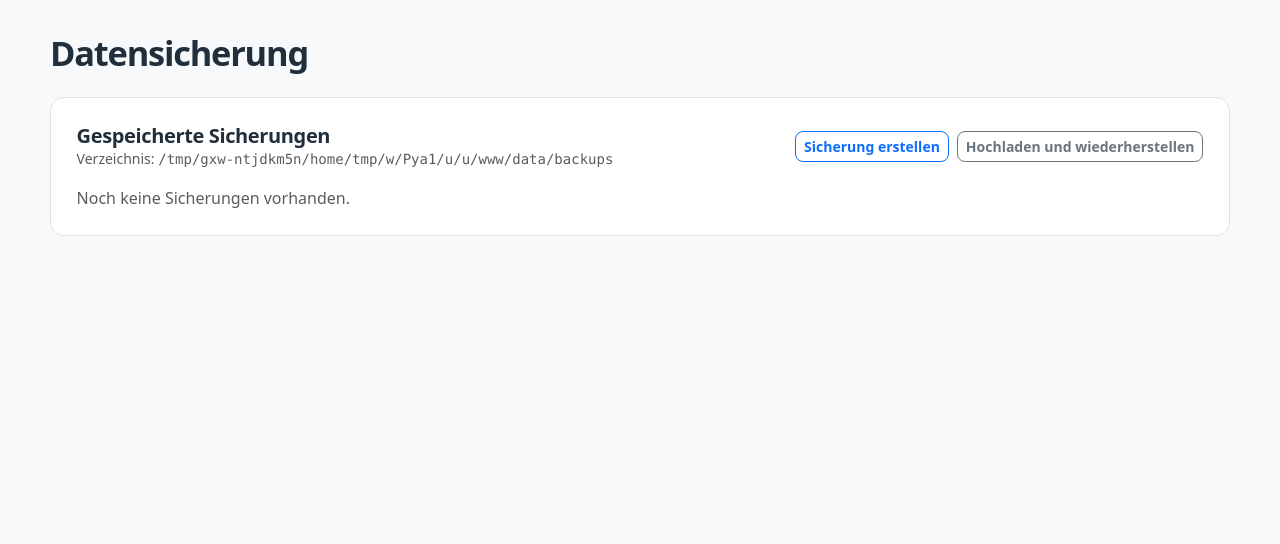
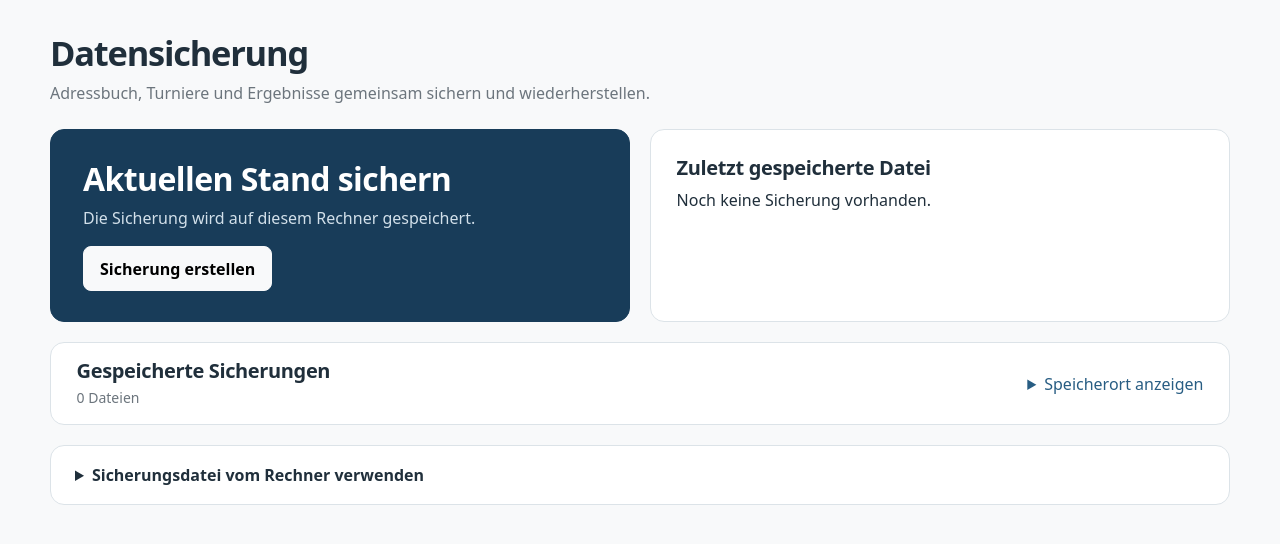
Before and after one commit to dieter6605/SchafkopfTurnier, a Flask app: page /datensicherung in a window 1280 px wide. Shown: the part 79-623 px from the top of the page. Run offline with Flask 3, Linux system fonts and the light colour scheme; some libraries are stand-ins or nearby versions.

Commit message:
Datensicherung mit Dateiverwaltung und Wiederherstellungswarnung gestalten

```diff
--- a/app/routes/home.py
+++ b/app/routes/home.py
@@ -85,19 +85,16 @@ def _list_backups(backup_dir: Path) -> list[dict]:
     if not backup_dir.exists():
         return []
 
-    files = sorted(
-        (p for p in backup_dir.iterdir() if p.is_file() and _is_allowed_backup_name(p.name)),
-        key=lambda p: p.name,
-        reverse=True,
-    )
-
     out: list[dict] = []
-    for p in files:
+    for p in backup_dir.iterdir():
+        if not _is_allowed_backup_name(p.name) or not p.is_file():
+            continue
         try:
             st = p.stat()
             out.append(
                 {
                     "name": p.name,
+                    "uploaded": p.name.startswith("skt-upload-"),
                     "size": st.st_size,
                     "size_h": _format_bytes(st.st_size),
                     "mtime": st.st_mtime,
@@ -106,7 +103,7 @@ def _list_backups(backup_dir: Path) -> list[dict]:
             )
         except OSError:
             continue
-    return out
+    return sorted(out, key=lambda backup: (backup["mtime"], backup["name"]), reverse=True)
 
 
 # -----------------------------------------------------------------------------
@@ -130,7 +127,7 @@ def backups_page():
 def home():
     bdir = current_app.config.get("SKT_BACKUP_DIR")
     backups = _list_backups(Path(bdir)) if bdir else []
-    latest_backup = max(backups, key=lambda backup: backup["mtime"], default=None)
+    latest_backup = backups[0] if backups else None
     today = date.today()
     with closing(db.connect()) as con, con:
         con.execute("BEGIN")
@@ -196,7 +193,7 @@ def help_tarif():
 def backup():
     bdir = (current_app.config.get("SKT_BACKUP_DIR") or "").strip()
     if not bdir:
-        flash("Backup-Verzeichnis ist nicht gesetzt.", "error")
+        flash("Es ist kein Sicherungsordner eingerichtet.", "error")
         return redirect(url_for("home.backups_page"))
 
     try:
@@ -204,7 +201,7 @@ def backup():
     except (OSError, sqlite3.Error) as e:
         flash(f"Sicherung fehlgeschlagen: {e}", "error")
         return redirect(url_for("home.backups_page"))
-    flash(f"Backup erstellt: {target.name}", "ok")
+    flash(f"Sicherung erstellt: {target.name}", "ok")
     return redirect(url_for("home.backups_page"))
 
 
@@ -229,25 +226,25 @@ def download_backup(filename: str):
 def delete_backup(filename: str):
     bdir = (current_app.config.get("SKT_BACKUP_DIR") or "").strip()
     if not bdir:
-        flash("Backup-Verzeichnis ist nicht gesetzt.", "error")
+        flash("Es ist kein Sicherungsordner eingerichtet.", "error")
         return redirect(url_for("home.backups_page"))
 
     safe_name = Path(filename).name
     if not _is_allowed_backup_name(safe_name):
-        flash("Ungültiger Backup-Dateiname.", "error")
+        flash("Ungültiger Dateiname für eine Sicherung.", "error")
         return redirect(url_for("home.backups_page"))
 
     backup_path = Path(bdir) / safe_name
     try:
         backup_path.unlink()
     except FileNotFoundError:
-        flash("Backup-Datei nicht gefunden.", "error")
+        flash("Sicherungsdatei nicht gefunden.", "error")
         return redirect(url_for("home.backups_page"))
     except Exception as e:
         flash(f"Löschen fehlgeschlagen: {e}", "error")
         return redirect(url_for("home.backups_page"))
 
-    flash(f"Backup gelöscht: {safe_name}", "ok")
+    flash(f"Sicherungsdatei gelöscht: {safe_name}", "ok")
     return redirect(url_for("home.backups_page"))
 
 
@@ -255,18 +252,18 @@ def delete_backup(filename: str):
 def restore(filename: str):
     bdir = (current_app.config.get("SKT_BACKUP_DIR") or "").strip()
     if not bdir:
-        flash("Backup-Verzeichnis ist nicht gesetzt.", "error")
+        flash("Es ist kein Sicherungsordner eingerichtet.", "error")
         return redirect(url_for("home.backups_page"))
 
     safe_name = Path(filename).name
     if not _is_allowed_backup_name(safe_name):
-        flash("Ungültiger Backup-Dateiname.", "error")
+        flash("Ungültiger Dateiname für eine Sicherung.", "error")
         return redirect(url_for("home.backups_page"))
 
     return _restore_backup(Path(bdir) / safe_name)
 
 
-def _restore_backup(backup_path: Path, *, uploaded: bool = False):
+def _restore_backup(backup_path: Path, *, upload_name: str | None = None):
     pending = session.get("restore_warning", {})
     generation = digest = None
     if "confirmation" in request.form:
@@ -290,16 +287,17 @@ def _restore_backup(backup_path: Path, *, uploaded: bool = False):
         session["restore_warning"] = {
             "filename": backup_path.name, "digest": warning.digest, "generation": generation, "token": token,
         }
-        return render_template("restore_warning.html", filename=backup_path.name, issues=warning.issues, token=token)
+        return render_template("restore_warning.html", filename=backup_path.name, upload_name=upload_name,
+                               issues=warning.issues, token=token)
     except FileNotFoundError:
-        flash("Backup-Datei nicht gefunden.", "error")
+        flash("Sicherungsdatei nicht gefunden.", "error")
         return redirect(url_for("home.backups_page"))
     except Exception as e:
         flash(f"Wiederherstellen fehlgeschlagen: {e}", "error")
         return redirect(url_for("home.backups_page"))
 
     session.pop("restore_warning", None)
-    label = "Upload" if uploaded else "Backup"
+    label = "Hochgeladene Sicherung" if upload_name else "Sicherung"
     flash(f"{label} wiederhergestellt: {backup_path.name}.", "ok")
     return redirect(url_for("home.backups_page"))
 
@@ -318,7 +316,7 @@ def _store_uploaded_backup(backup_dir: Path, upload: FileStorage) -> Path:
 def upload_only():
     bdir = (current_app.config.get("SKT_BACKUP_DIR") or "").strip()
     if not bdir:
-        flash("Backup-Verzeichnis ist nicht gesetzt.", "error")
+        flash("Es ist kein Sicherungsordner eingerichtet.", "error")
         return redirect(url_for("home.backups_page"))
 
     backup_dir = Path(bdir)
@@ -340,7 +338,7 @@ def upload_only():
         flash(f"Upload fehlgeschlagen: {e}", "error")
         return redirect(url_for("home.backups_page"))
 
-    flash(f"Backup hochgeladen: {target_path.name}", "ok")
+    flash(f"Datei im Sicherungsordner gespeichert: {target_path.name}", "ok")
     return redirect(url_for("home.backups_page"))
 
 
@@ -348,7 +346,7 @@ def upload_only():
 def restore_upload():
     bdir = (current_app.config.get("SKT_BACKUP_DIR") or "").strip()
     if not bdir:
-        flash("Backup-Verzeichnis ist nicht gesetzt.", "error")
+        flash("Es ist kein Sicherungsordner eingerichtet.", "error")
         return redirect(url_for("home.backups_page"))
 
     backup_dir = Path(bdir)
@@ -370,4 +368,4 @@ def restore_upload():
         flash(f"Upload fehlgeschlagen: {e}", "error")
         return redirect(url_for("home.backups_page"))
 
-    return _restore_backup(target_path, uploaded=True)
+    return _restore_backup(target_path, upload_name=f.filename)
--- a/app/static/turnier.css
+++ b/app/static/turnier.css
@@ -297,3 +297,37 @@
   .sk-address-history::before { content: "Teilnahmen · "; }
   .sk-address-history small { display: inline; margin-left: .5rem; }
 }
+
+.sk-backup-summary, .sk-backup-uploads { display: grid; grid-template-columns: repeat(2, minmax(0, 1fr)); gap: 1.25rem; }
+.sk-backup-summary { margin-bottom: 1.25rem; }
+.sk-backup-summary .sk-feature h2 { margin: 0 0 .5rem; }
+.sk-backup-date { display: block; margin: .65rem 0 .2rem; color: var(--sk-navy); font-size: 1.2rem; font-variant-numeric: tabular-nums; }
+.sk-backup-filename { overflow-wrap: anywhere; }
+.sk-backup-summary .sk-backup-filename { margin-bottom: .35rem; }
+.sk-backup-folder { max-width: 100%; }
+.sk-backup-folder summary, .sk-backup-tools summary { width: fit-content; cursor: pointer; color: var(--sk-blue); }
+.sk-backup-table th { border-top: 1px solid var(--sk-line); }
+.sk-backup-table .sk-backup-file { width: 45%; }
+.sk-backup-table tbody tr:last-child td { border-bottom: 0; }
+.sk-backup-time, .sk-backup-size { font-variant-numeric: tabular-nums; }
+.sk-backup-tools details { margin-top: .25rem; }
+.sk-backup-row-actions { display: flex; align-items: start; flex-wrap: wrap; gap: .5rem; margin: .5rem 0; }
+.sk-backup-import { margin-top: 1.25rem; }
+.sk-backup-uploads form { min-width: 0; }
+.sk-backup-uploads h3, .sk-restore-review h3 { font-size: 1.05rem; font-weight: 650; }
+.sk-restore-review { max-width: 56rem; }
+.sk-restore-issues { padding-left: 2.3rem; overflow-wrap: anywhere; }
+@media (min-width: 768px) {
+  .sk-backup-uploads form + form { border-left: 1px solid var(--sk-line); padding-left: 1.25rem; }
+}
+@media (max-width: 767px) {
+  .sk-backup-summary, .sk-backup-uploads { grid-template-columns: minmax(0, 1fr); gap: .85rem; }
+  .sk-backup-uploads form + form { padding-top: 1rem; border-top: 1px solid var(--sk-line); }
+  .sk-backup-table, .sk-backup-table tbody { display: block; }
+  .sk-backup-table thead { position: absolute; width: 1px; height: 1px; overflow: hidden; clip-path: inset(50%); }
+  .sk-backup-table tr { display: grid; grid-template-columns: minmax(0,1fr) auto; gap: .3rem .6rem; padding: .85rem 1rem; border-top: 1px solid var(--sk-line); }
+  .sk-backup-table td { padding: 0; border: 0; background: transparent; }
+  .sk-backup-table .sk-backup-file { width: auto; grid-column: 1 / -1; }
+  .sk-backup-time, .sk-backup-size { color: var(--sk-muted); font-size: .9rem; }
+  .sk-backup-tools { grid-column: 1 / -1; display: flex; align-items: baseline; flex-wrap: wrap; gap: .5rem 1rem; }
+}
--- a/app/templates/_backup_controls.html
+++ b/app/templates/_backup_controls.html
@@ -1,112 +1,96 @@
-<section class="sk-panel" id="datensicherung" tabindex="-1">
-  <div class="card-body">
-    <div class="d-flex justify-content-between align-items-center flex-wrap gap-2">
-      <div>
-        <h2 class="h5 mb-0">Gespeicherte Sicherungen</h2>
+{% set standalone = request.endpoint == 'home.backups_page' %}
+<div class="sk-backups" id="datensicherung">
+  <div class="sk-backup-summary">
+    <section class="sk-panel {{ 'sk-feature' if standalone else 'sk-pad' }}" aria-labelledby="backupCreateHeading">
+      <h2 id="backupCreateHeading">Aktuellen Stand sichern</h2>
       {% if backup_dir %}
-          <div class="text-muted small">Verzeichnis: <span class="font-monospace">{{ backup_dir }}</span></div>
+        <p>Die Sicherung wird auf diesem Rechner gespeichert.</p>
       {% else %}
-          <div class="text-muted small">Backup-Verzeichnis ist nicht gesetzt.</div>
+        <p>Es ist kein Sicherungsordner eingerichtet.</p>
       {% endif %}
+      <form method="post" action="{{ url_for('home.backup') }}">
+        {{ csrf_field() }}
+        <button class="btn {{ 'btn-light' if standalone else 'btn-primary' }}" {% if not backup_dir %}disabled{% endif %}>Sicherung erstellen</button>
+      </form>
+    </section>
+    <section class="sk-panel sk-pad" aria-labelledby="latestBackupHeading">
+      <h2 id="latestBackupHeading">Zuletzt gespeicherte Datei</h2>
+      {% if backups %}
+        {% set latest = backups[0] %}
+        <strong class="sk-backup-date">{{ latest.mtime_h }}</strong>
+        <p class="sk-backup-filename">{{ latest.name }}</p>
+        <span class="text-secondary small">{{ 'Hochgeladen' if latest.uploaded else 'Lokal erstellt' }} · {{ latest.size_h }}</span>
+      {% else %}
+        <p class="mt-2 mb-0">Noch keine Sicherung vorhanden.</p>
+      {% endif %}
+    </section>
   </div>
 
-      <div class="d-flex gap-2 flex-wrap">
-        <form method="post" action="{{ url_for('home.backup') }}">
-          {{ csrf_field() }}
-          <button class="btn btn-sm btn-outline-primary" {% if not backup_dir %}disabled{% endif %}>Sicherung erstellen</button>
-        </form>
-      <button class="btn btn-sm btn-outline-secondary"
-              type="button"
-              data-bs-toggle="collapse"
-              data-bs-target="#backupTools"
-              aria-expanded="false"
-              aria-controls="backupTools">
-        Hochladen und wiederherstellen
-      </button>
+  <section class="sk-panel" aria-labelledby="backupListHeading">
+    <div class="sk-toolbar">
+      <div><h2 id="backupListHeading">Gespeicherte Sicherungen</h2>
+        <p class="small text-secondary mt-1 mb-0">{{ backups|length }} {{ 'Datei' if backups|length == 1 else 'Dateien' }}{% if backups %} · Nach Speicherzeit, neueste zuerst{% endif %}</p>
       </div>
+      {% if backup_dir %}<details class="sk-backup-folder">
+        <summary>Speicherort anzeigen</summary><p class="sk-backup-filename mb-0 mt-2">{{ backup_dir }}</p>
+      </details>{% endif %}
     </div>
-
-    <div class="collapse mt-3" id="backupTools">
-      <div class="row g-3">
-        <div class="col-lg-6">
-          <div class="border rounded p-3">
-            <div class="fw-semibold mb-2">Backup hochladen (nur speichern)</div>
-            <form method="post" action="{{ url_for('home.upload_only') }}" enctype="multipart/form-data">
-              {{ csrf_field() }}
-              <input class="form-control" type="file" name="backup_file" accept=".sqlite3" {% if not backup_dir %}disabled{% endif %}>
-              <button class="btn btn-sm btn-outline-secondary mt-2" {% if not backup_dir %}disabled{% endif %}>
-                Hochladen
-              </button>
-            </form>
-          </div>
-        </div>
-
-        <div class="col-lg-6">
-          <div class="border rounded p-3">
-            <div class="fw-semibold mb-2">Upload + sofort wiederherstellen</div>
-            <form method="post" action="{{ url_for('home.restore_upload') }}" enctype="multipart/form-data">
-              {{ csrf_field() }}
-              <input class="form-control" type="file" name="backup_file" accept=".sqlite3" {% if not backup_dir %}disabled{% endif %}>
-              <button class="btn btn-sm btn-outline-danger mt-2"
-                      {% if not backup_dir %}disabled{% endif %}
-                      onclick="return confirm('Den aktuellen Datenstand durch die hochgeladene Sicherung ersetzen?');">
-                Upload wiederherstellen
-              </button>
-            </form>
-          </div>
-        </div>
-      </div>
-    </div>
-
-    {% if backups and backups|length > 0 %}
-      <hr class="my-3">
-      <div class="table-responsive">
-        <table class="table table-striped mb-0 align-middle">
-          <thead>
-            <tr>
-              <th>Datei</th>
-              <th style="width:170px;">Datum</th>
-              <th style="width:120px;">Größe</th>
-              <th class="text-end" style="width:260px;">Aktionen</th>
-            </tr>
-          </thead>
+    {% if backups %}
+    <table class="table sk-list sk-backup-table align-middle mb-0" aria-labelledby="backupListHeading">
+      <thead><tr><th scope="col">Datei</th><th scope="col">Gespeichert am</th><th scope="col">Größe</th><th scope="col">Aktionen</th></tr></thead>
       <tbody>
         {% for b in backups %}
         <tr>
-                <td class="font-monospace">{{ b.name }}</td>
-                <td class="text-muted">{{ b.mtime_h }}</td>
-                <td class="text-muted">{{ b.size_h }}</td>
-                <td class="text-end">
-                  <div class="d-flex justify-content-end gap-2 flex-wrap">
-                    <a class="btn btn-sm btn-outline-secondary"
-                       href="{{ url_for('home.download_backup', filename=b.name) }}">
-                      Download
-                    </a>
-
-                    <form method="post" action="{{ url_for('home.restore', filename=b.name) }}">
-                      {{ csrf_field() }}
-                      <button class="btn btn-sm btn-outline-warning"
-                              onclick="return confirm('Den aktuellen Datenstand durch diese Sicherung ersetzen?');">
-                        Wiederherstellen
-                      </button>
+          <td class="sk-backup-file"><strong class="sk-backup-filename">{{ b.name }}</strong>
+            <small class="sk-person-meta">{{ 'Hochgeladen' if b.uploaded else 'Lokal erstellt' }}</small>
+          </td>
+          <td class="sk-backup-time">{{ b.mtime_h }}</td>
+          <td class="sk-backup-size">{{ b.size_h }}</td>
+          <td class="sk-backup-tools">
+            <a href="{{ url_for('home.download_backup', filename=b.name) }}">Herunterladen<span class="visually-hidden"> · {{ b.name }}</span></a>
+            <details>
+              <summary>Verwalten<span class="visually-hidden"> · {{ b.name }}</span></summary>
+              <div class="sk-backup-row-actions">
+                <form method="post" action="{{ url_for('home.restore', filename=b.name) }}"
+                      data-confirm="Den aktuellen Datenstand durch „{{ b.name }}“ ersetzen?"
+                      onsubmit="return window.confirm(this.dataset.confirm)">
+                  {{ csrf_field() }}<button class="btn btn-sm btn-outline-secondary">Wiederherstellen</button>
                 </form>
-
-                    <form method="post" action="{{ url_for('home.delete_backup', filename=b.name) }}">
-                      {{ csrf_field() }}
-                      <button class="btn btn-sm btn-outline-danger"
-                              onclick="return confirm('Backup wirklich löschen?');">
-                        Löschen
-                      </button>
+                <form method="post" action="{{ url_for('home.delete_backup', filename=b.name) }}"
+                      data-confirm="Die Sicherungsdatei „{{ b.name }}“ aus dem Sicherungsordner löschen?"
+                      onsubmit="return window.confirm(this.dataset.confirm)">
+                  {{ csrf_field() }}<button class="btn btn-sm btn-outline-danger">Datei löschen</button>
                 </form>
               </div>
+            </details>
           </td>
         </tr>
         {% endfor %}
       </tbody>
     </table>
+    {% endif %}
+  </section>
+
+  <details class="sk-panel sk-fold sk-backup-import">
+    <summary>Sicherungsdatei vom Rechner verwenden</summary>
+    <div class="sk-pad pt-0 sk-backup-uploads">
+      <form method="post" action="{{ url_for('home.upload_only') }}" enctype="multipart/form-data">
+        {{ csrf_field() }}
+        <h3>Datei im Sicherungsordner ablegen</h3>
+        <p>Die Datei steht anschließend in der Liste. Du arbeitest mit deinem bisherigen Datenstand weiter.</p>
+        <label class="form-label" for="backupStoreFile">Sicherungsdatei zum Ablegen</label>
+        <input class="form-control" type="file" id="backupStoreFile" name="backup_file" accept=".sqlite3" required {% if not backup_dir %}disabled{% endif %}>
+        <button class="btn btn-outline-secondary mt-3" {% if not backup_dir %}disabled{% endif %}>Datei ablegen</button>
+      </form>
+      <form method="post" action="{{ url_for('home.restore_upload') }}" enctype="multipart/form-data"
+            onsubmit="return window.confirm('Den aktuellen Datenstand durch „' + this.elements.backup_file.files[0].name + '“ ersetzen?')">
+        {{ csrf_field() }}
+        <h3>Aus Datei wiederherstellen</h3>
+        <p>Die Anwendung prüft die ausgewählte Datei. Beim Einspielen ersetzt sie den aktuellen Bestand und legt vorher eine Kopie an.</p>
+        <label class="form-label" for="backupRestoreFile">Sicherungsdatei zum Wiederherstellen</label>
+        <input class="form-control" type="file" id="backupRestoreFile" name="backup_file" accept=".sqlite3" required {% if not backup_dir %}disabled{% endif %}>
+        <button class="btn btn-outline-secondary mt-3" {% if not backup_dir %}disabled{% endif %}>Datei wiederherstellen</button>
+      </form>
     </div>
-    {% else %}
-      <div class="text-muted mt-3">Noch keine Sicherungen vorhanden.</div>
-    {% endif %}
+  </details>
 </div>
-</section>
--- a/app/templates/backups.html
+++ b/app/templates/backups.html
@@ -2,6 +2,10 @@
 {% block title %}Datensicherung · SchafkopfTurnier{% endblock %}
 {% block main_class %}sk-workspace{% endblock %}
 {% block content %}
-<div class="sk-heading"><h1>Datensicherung</h1></div>
+<div class="sk-heading">
+  <div><h1>Datensicherung</h1>
+    <p class="text-secondary mt-2 mb-0">Adressbuch, Turniere und Ergebnisse gemeinsam sichern und wiederherstellen.</p>
+  </div>
+</div>
 {% include "_backup_controls.html" %}
 {% endblock %}
--- a/app/templates/home.html
+++ b/app/templates/home.html
@@ -29,7 +29,7 @@
     {% endif %}
   </section>
   <section class="sk-panel sk-support">
-    <h2>Letzte Datensicherung</h2>
+    <h2>Zuletzt gespeicherte Sicherung</h2>
     <strong>{{ latest_backup.mtime_h if latest_backup else 'Noch keine Sicherung' }}</strong>
     {% if latest_backup %}<p class="text-secondary text-break">{{ latest_backup.name }}</p>{% endif %}
     <a class="btn btn-outline-secondary mt-auto" href="{{ url_for('home.backups_page') }}">Datensicherung öffnen</a>
--- a/app/templates/layout.html
+++ b/app/templates/layout.html
@@ -129,7 +129,7 @@
             ('Start', 'home.home', ep == 'home.home'),
             ('Turniere', 'tournaments.tournaments_list', request.blueprint == 'tournaments'),
             ('Adressbuch', 'addresses.addresses_list', request.blueprint == 'addresses'),
-            ('Datensicherung', 'home.backups_page', ep == 'home.backups_page')] %}
+            ('Datensicherung', 'home.backups_page', ep in ('home.backups_page', 'home.restore', 'home.restore_upload'))] %}
             <li><a class="nav-link" href="{{ url_for(endpoint) }}" {% if active %}aria-current="page"{% endif %}>{{ label }}</a></li>
           {% endfor %}
           <li class="nav-item dropdown">
```
Also changed, not shown: app/templates/restore_warning.html (+20 -16 lines), docs/ANLEITUNG.md (+8 -4 lines), tests/test_recovery.py (+50 -4 lines). Lines whose indentation alone changed are shown as unchanged.
